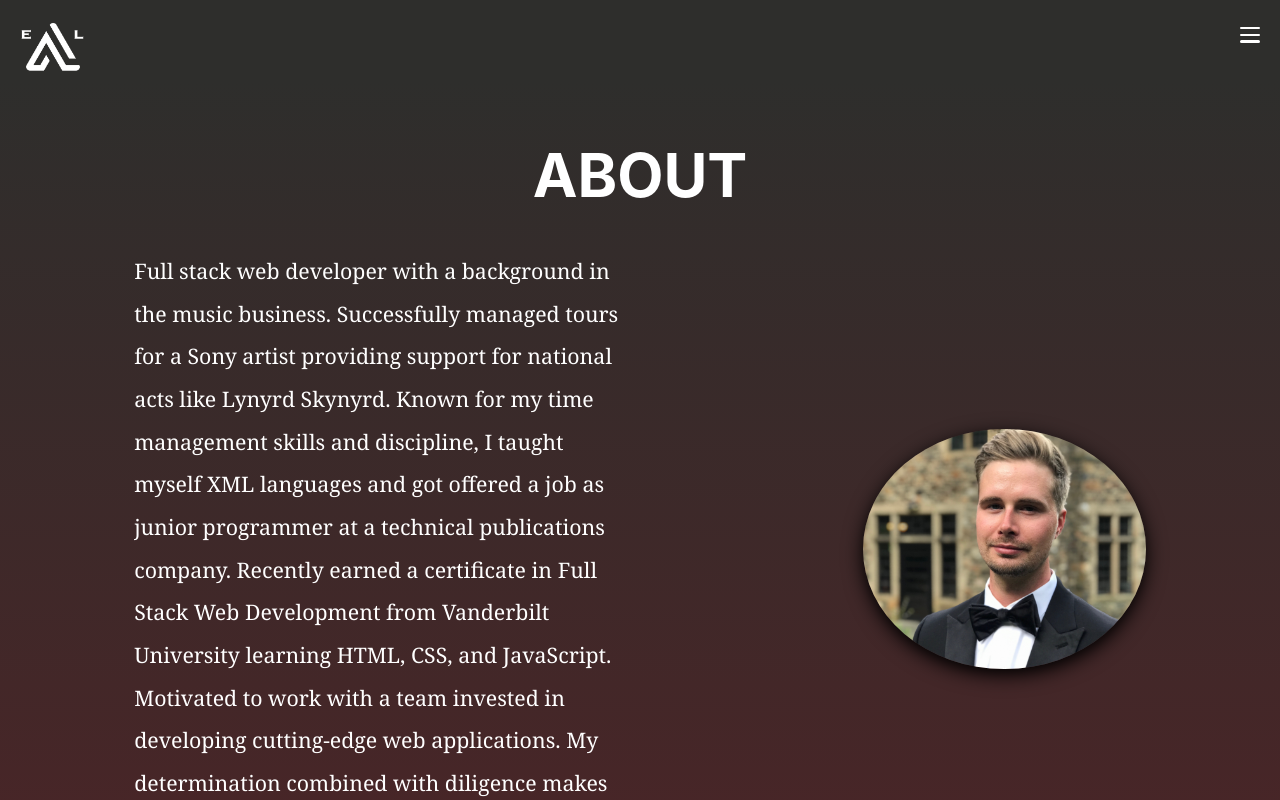
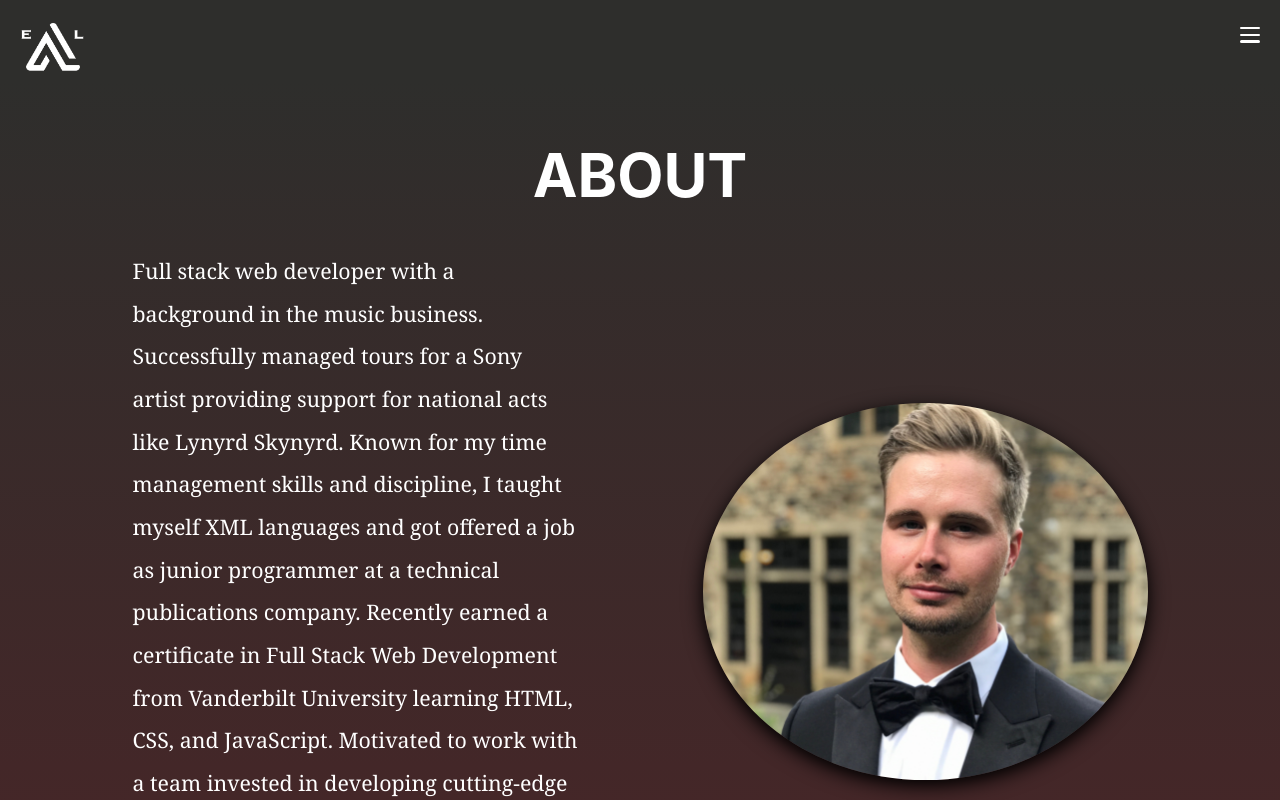
Before and after one commit to ericlafontsee/Portfolio-pro, a React (Create React App) app: page / in a window 1280 px wide. Built offline with nearby package versions, Linux system fonts and the light colour scheme.

Commit message:
changed about page container

```diff
--- a/src/pages/About/index.js
+++ b/src/pages/About/index.js
@@ -33,7 +33,7 @@ export default function About() {
   const [open, set] = useState(true);
   return (
     <>
-      <div id="about" className="container-fluid">
+      <div id="about" className="container">
         <Trail open={open}>
           <div className="row">
             <div className="col-12">
@@ -56,7 +56,7 @@ export default function About() {
                 member.
               </div>
             </div>
-            <div className="col-md-3 mx-auto propic">
+            <div className="col-md-5 mx-auto propic">
               <img
                 src={process.env.PUBLIC_URL + "/images/professional_pic.JPG"}
                 className="img-fluid "
--- a/src/pages/About/style.css
+++ b/src/pages/About/style.css
@@ -1,4 +1,6 @@
-
+#about{
+padding-bottom: 20px;
+}
 .propic {
   display: flex;
   align-items: center;
```
